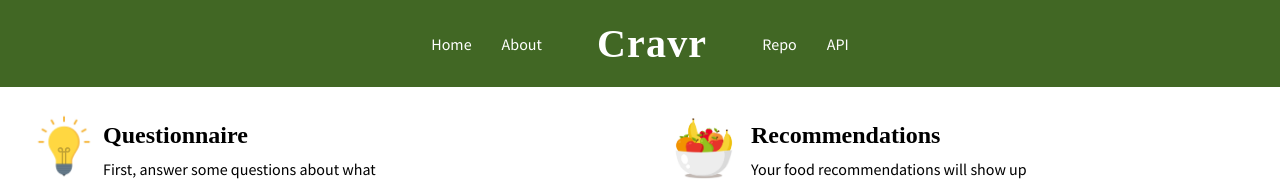
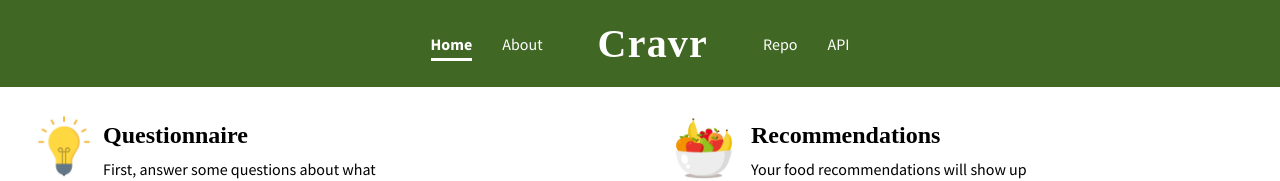
Before and after one commit to ewang0/cravr, a React (Create React App) app: page / in a window 1280 px wide. Shown: the top 181 px of the page. Built offline with nearby package versions, Linux system fonts and the light colour scheme; no server answers; a web font is replaced by a local one.

Commit message:
Update nav items with active state

```diff
--- a/src/components/Nav.tsx
+++ b/src/components/Nav.tsx
@@ -1,13 +1,24 @@
 import React from "react";
 import './Nav.css';
 import { NavLink } from 'react-router-dom'
+import { isWhiteSpaceLike } from "typescript";
 
 const Nav: React.FC = () => {
     return (
         <nav>
             <div className="nav-items left">
-                <NavLink to="/">Home</NavLink>
-                <NavLink to="/about">About</NavLink>
+                <NavLink to="/" style={({ isActive }) => ({
+                        borderBottom: isActive ? '3px solid white' : '',
+                        paddingBottom: isActive ? '4px' : '',
+                        fontWeight: isActive ? 'bold' : ''
+                })}
+                >Home</NavLink>
+                <NavLink to="/about" style={({ isActive }) => ({
+                        borderBottom: isActive ? '3px solid white' : '',
+                        paddingBottom: isActive ? '4px' : '',
+                        fontWeight: isActive ? 'bold' : ''
+                })}
+                >About</NavLink>
             </div>
             <h1>Cravr</h1>
             <div className="nav-items right">
```
Also changed, not shown: src/components/Nav.css (line endings or trailing spaces).
